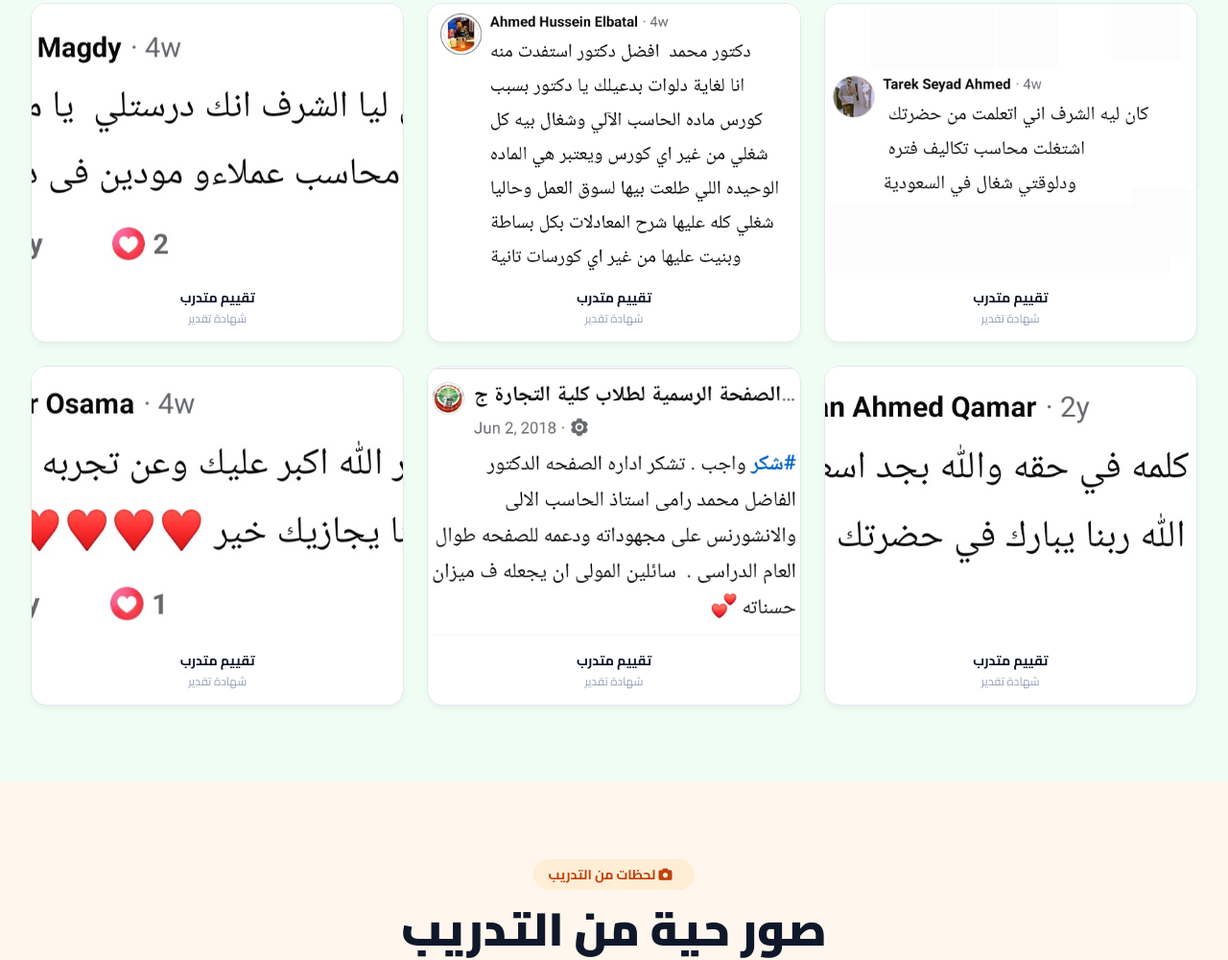
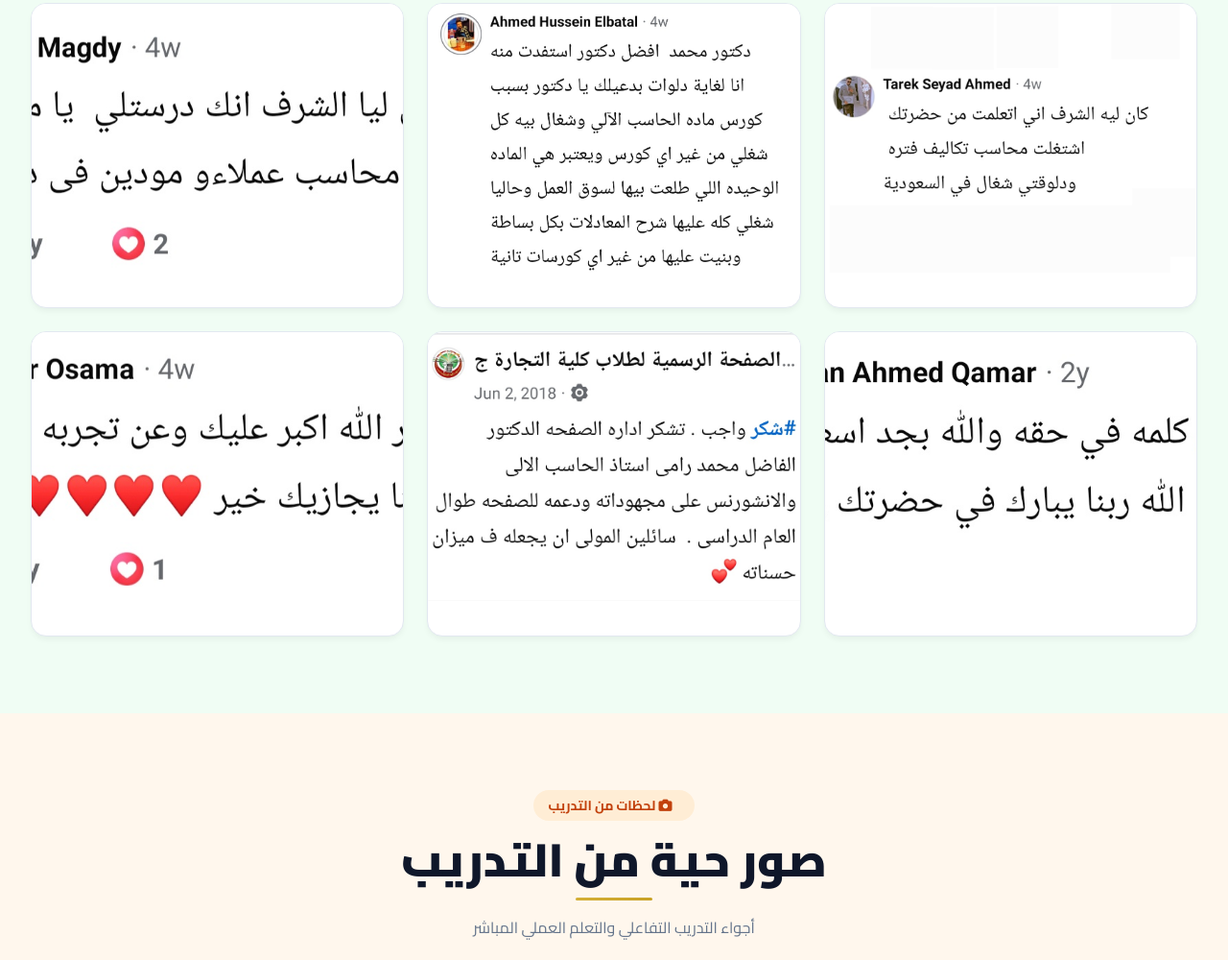
Before and after one commit to ramyfinancetraining-beep/RAMY-Academy, a plain HTML site: page index.html in a window 1280 px wide. Shown: the part 5021-6021 px from the top of the page at 96% size. Drawn offline with nearby package versions, Linux system fonts and the light colour scheme.

Commit message:
Update index.html

```diff
--- a/index.html
+++ b/index.html
@@ -721,8 +721,8 @@
                         <img src="picture2.jpg" alt="شهادة متدرب 1">
                     </div>
                     <div class="p-4 text-center">
-                        <div class="font-bold text-brand-dark text-sm">تقييم متدرب</div>
-                        <div class="text-slate-400 text-xs mt-1">شهادة تقدير</div>
+                        <div class="font-bold text-brand-dark text-sm"> </div>
+                        <div class="text-slate-400 text-xs mt-1"> </div>
                     </div>
                 </div>
                 <div class="testimonial-card">
@@ -730,8 +730,8 @@
                         <img src="picture3.jpg" alt="شهادة متدرب 2">
                     </div>
                     <div class="p-4 text-center">
-                        <div class="font-bold text-brand-dark text-sm">تقييم متدرب</div>
-                        <div class="text-slate-400 text-xs mt-1">شهادة تقدير</div>
+                        <div class="font-bold text-brand-dark text-sm"> </div>
+                        <div class="text-slate-400 text-xs mt-1"> </div>
                     </div>
                 </div>
                 <div class="testimonial-card">
@@ -739,8 +739,8 @@
                         <img src="picture4.jpg" alt="شهادة متدرب 3">
                     </div>
                     <div class="p-4 text-center">
-                        <div class="font-bold text-brand-dark text-sm">تقييم متدرب</div>
-                        <div class="text-slate-400 text-xs mt-1">شهادة تقدير</div>
+                        <div class="font-bold text-brand-dark text-sm"></div>
+                        <div class="text-slate-400 text-xs mt-1"> </div>
                     </div>
                 </div>
                 <div class="testimonial-card">
@@ -748,8 +748,8 @@
                         <img src="picture5.jpg" alt="شهادة متدرب 4">
                     </div>
                     <div class="p-4 text-center">
-                        <div class="font-bold text-brand-dark text-sm">تقييم متدرب</div>
-                        <div class="text-slate-400 text-xs mt-1">شهادة تقدير</div>
+                        <div class="font-bold text-brand-dark text-sm"> </div>
+                        <div class="text-slate-400 text-xs mt-1"> </div>
                     </div>
                 </div>
                 <div class="testimonial-card">
@@ -757,8 +757,8 @@
                         <img src="picture6.jpg" alt="شهادة متدرب 5">
                     </div>
                     <div class="p-4 text-center">
-                        <div class="font-bold text-brand-dark text-sm">تقييم متدرب</div>
-                        <div class="text-slate-400 text-xs mt-1">شهادة تقدير</div>
+                        <div class="font-bold text-brand-dark text-sm"> </div>
+                        <div class="text-slate-400 text-xs mt-1"> </div>
                     </div>
                 </div>
                 <div class="testimonial-card">
@@ -766,8 +766,8 @@
                         <img src="picture7.jpg" alt="شهادة متدرب 6">
                     </div>
                     <div class="p-4 text-center">
-                        <div class="font-bold text-brand-dark text-sm">تقييم متدرب</div>
-                        <div class="text-slate-400 text-xs mt-1">شهادة تقدير</div>
+                        <div class="font-bold text-brand-dark text-sm"> </div>
+                        <div class="text-slate-400 text-xs mt-1"> </div>
                     </div>
                 </div>
             </div>
@@ -871,7 +871,7 @@
                             <div class="w-10 h-10 rounded-lg bg-white/10 flex items-center justify-center text-brand-accent">
                                 <i class="fas fa-envelope"></i>
                             </div>
-                            <div>b
+                            <div>
                                 <div class="text-sm text-white/50">البريد الإلكتروني</div>
                                 <div class="font-bold">ramy.finance.training@gmail.com</div>
                             </div>
```
